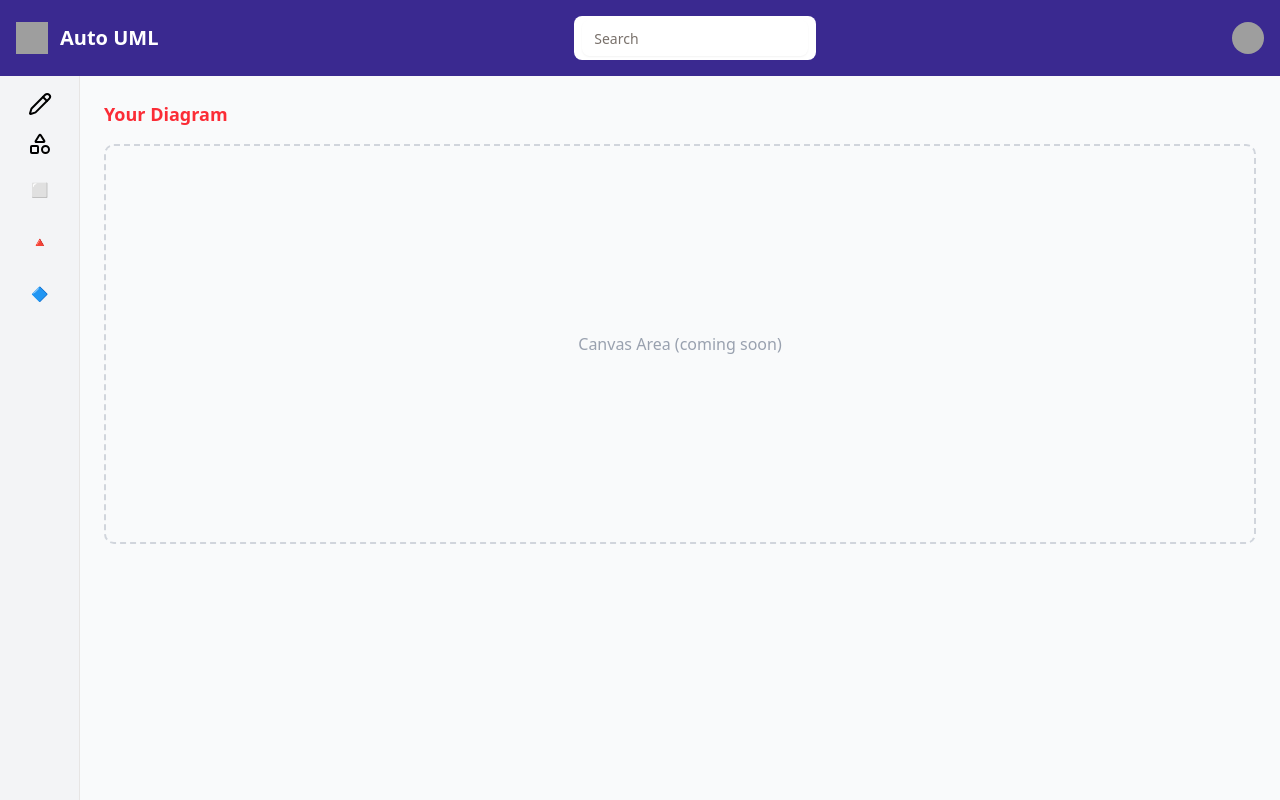
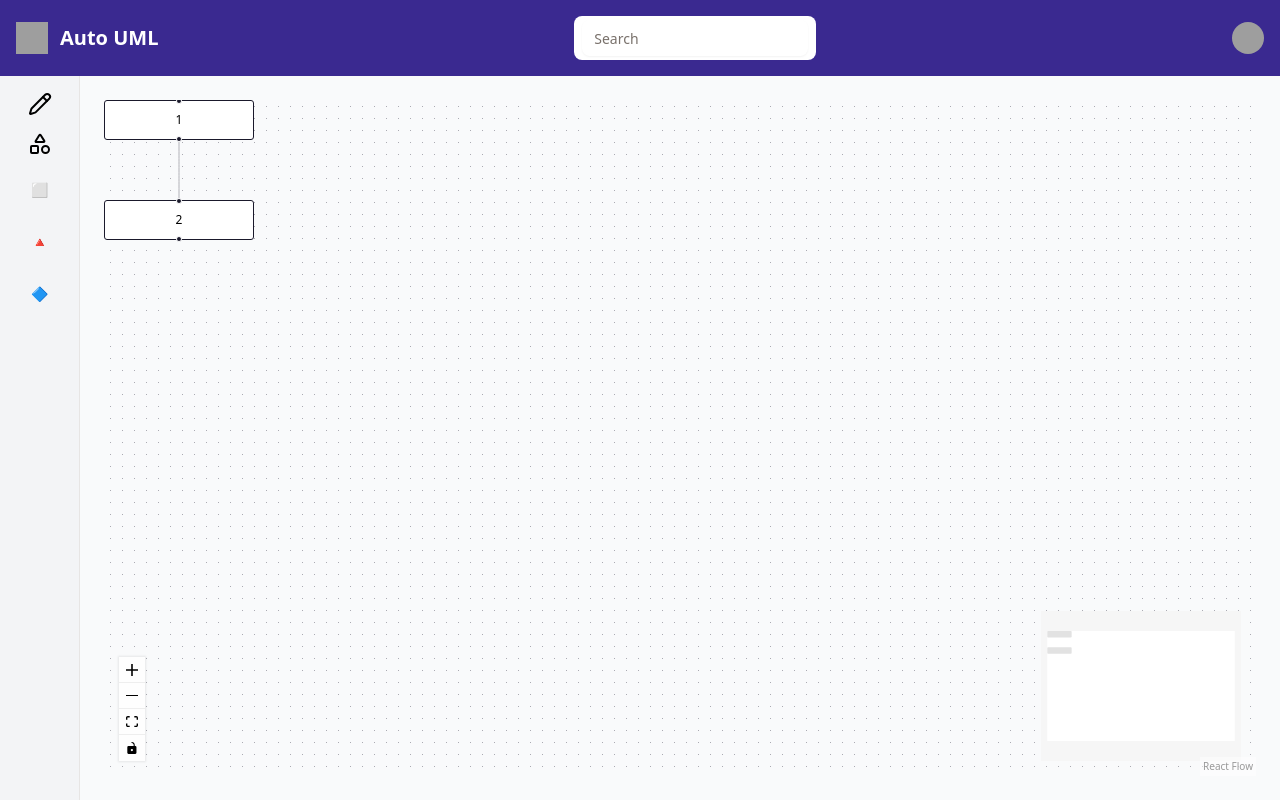
Before and after one commit to Lalitarvind/UML-Generator, a React (Vite) app in the folder frontend/: page /dashboard/playground in a window 1280 px wide. Built offline with nearby package versions, Linux system fonts and the light colour scheme; grey boxes are pictures that could not be loaded.

Commit message:
integrated basic playground from reactflow

```diff
--- a/frontend/src/pages/Playground.tsx
+++ b/frontend/src/pages/Playground.tsx
@@ -2,8 +2,32 @@
 import { Input } from '@/components/ui/input';
 import { Button } from '@/components/ui/button';
 import { Pencil, Shapes } from 'lucide-react';
+import { useCallback } from 'react';
+import {
+  ReactFlow,
+  MiniMap,
+  Controls,
+  Background,
+  useNodesState,
+  useEdgesState,
+  addEdge,
+} from '@xyflow/react';
+import '@xyflow/react/dist/style.css';
+
+const initialNodes = [
+  { id: '1', position: { x: 0, y: 0 }, data: { label: '1' } },
+  { id: '2', position: { x: 0, y: 100 }, data: { label: '2' } },
+];
+const initialEdges = [{ id: 'e1-2', source: '1', target: '2' }];
 
 export default function Playground() {
+  const [nodes, setNodes, onNodesChange] = useNodesState(initialNodes);
+  const [edges, setEdges, onEdgesChange] = useEdgesState(initialEdges);
+
+  const onConnect = useCallback(
+    (params) => setEdges((eds) => addEdge(params, eds)),
+    [setEdges],
+  );
   return (
     <div className="flex flex-col min-h-screen bg-white text-black">
       {/* Top Bar */}
@@ -37,10 +61,17 @@
 
         {/* Canvas Area */}
         <section className="flex-1 bg-gray-50 p-6 overflow-auto">
-          <h2 className="text-lg font-semibold mb-4 text-red-500">Your Diagram</h2>
-          <div className="border-2 border-dashed border-gray-300 rounded-lg min-h-[400px] flex items-center justify-center text-gray-400">
-            Canvas Area (coming soon)
-          </div>
+          <ReactFlow
+            nodes={nodes}
+            edges={edges}
+            onNodesChange={onNodesChange}
+            onEdgesChange={onEdgesChange}
+            onConnect={onConnect}
+          >
+            <Controls />
+            <MiniMap />
+            <Background variant="dots" gap={12} size={1} />
+          </ReactFlow>
         </section>
       </main>
     </div>
```
